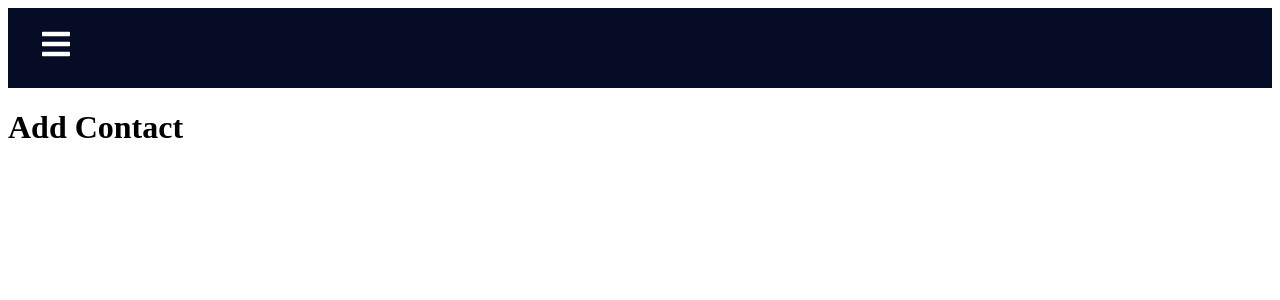
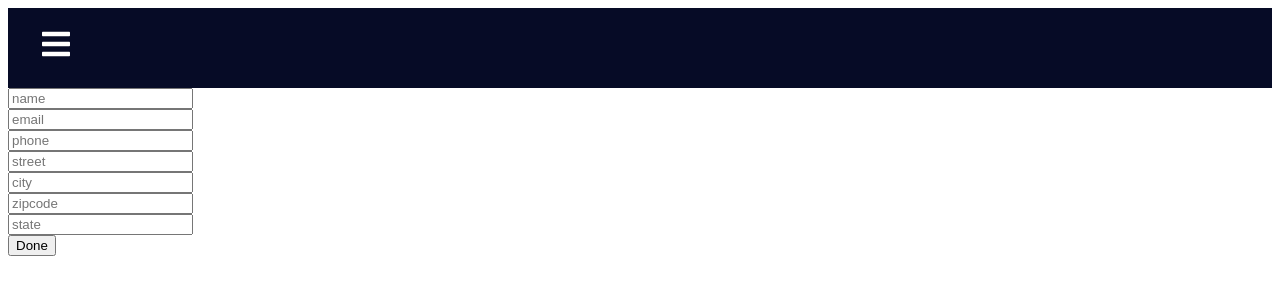
Before and after one commit to caldrete2/mnemonic-app, a React (Create React App) app in the folder client/: page /addContact in a window 1280 px wide. Shown: the top 300 px of the page. Built offline with nearby package versions, Linux system fonts and the light colour scheme.

Commit message:
add contact frontend and backend done

```diff
--- a/client/src/views/contact/AddContact.js
+++ b/client/src/views/contact/AddContact.js
@@ -1,9 +1,65 @@
-import React from 'react'
+import React, {Component} from 'react'
+import axios from 'axios'
 
-function AddContact() {
-	return (
-		<h1>Add Contact</h1>
-	)
+class AddContact extends Component {
+	constructor() {
+		super()
+		this.state = {
+			name: '',
+			email: '',
+			phone: '',
+			street:'',
+			city: '',
+			zipcode: '',
+			state: ''
+		}
+
+		this.handleChange = this.handleChange.bind(this)
+		this.handleSubmit = this.handleSubmit.bind(this)
+	}
+
+	handleChange(event) {
+		const {name, value} = event.target
+		this.setState({ [name]: value })
+	}
+
+	handleSubmit(event) {
+		event.preventDefault()
+		const data = this.state
+		axios.post('/api/post/newcontact', data)
+			.then(res => console.log(res.data))
+			.catch((err) => console.log(err))
+		this.props.history.push('/')
+	}
+
+	render() {
+		const keys = Object.entries(this.state)
+		const contactForm = keys.map((elem, i) => {
+			return (
+				<div key={i}>
+					<input
+						type='text'
+						name={elem[0]}
+						value={elem[1]}
+						onChange={this.handleChange}
+						placeholder={elem[0]}
+					/><br />
+				</div>
+			)
+		})
+
+		return (
+			<main>
+				<form>
+					{contactForm}
+				</form>
+				<button
+					type='submit'
+					onClick={this.handleSubmit}
+				>Done</button>
+			</main>
+		)
+	}
 }
 
 export default AddContact
```
Also changed, not shown: 2 other files (tests, documents, lock files or other folders).
